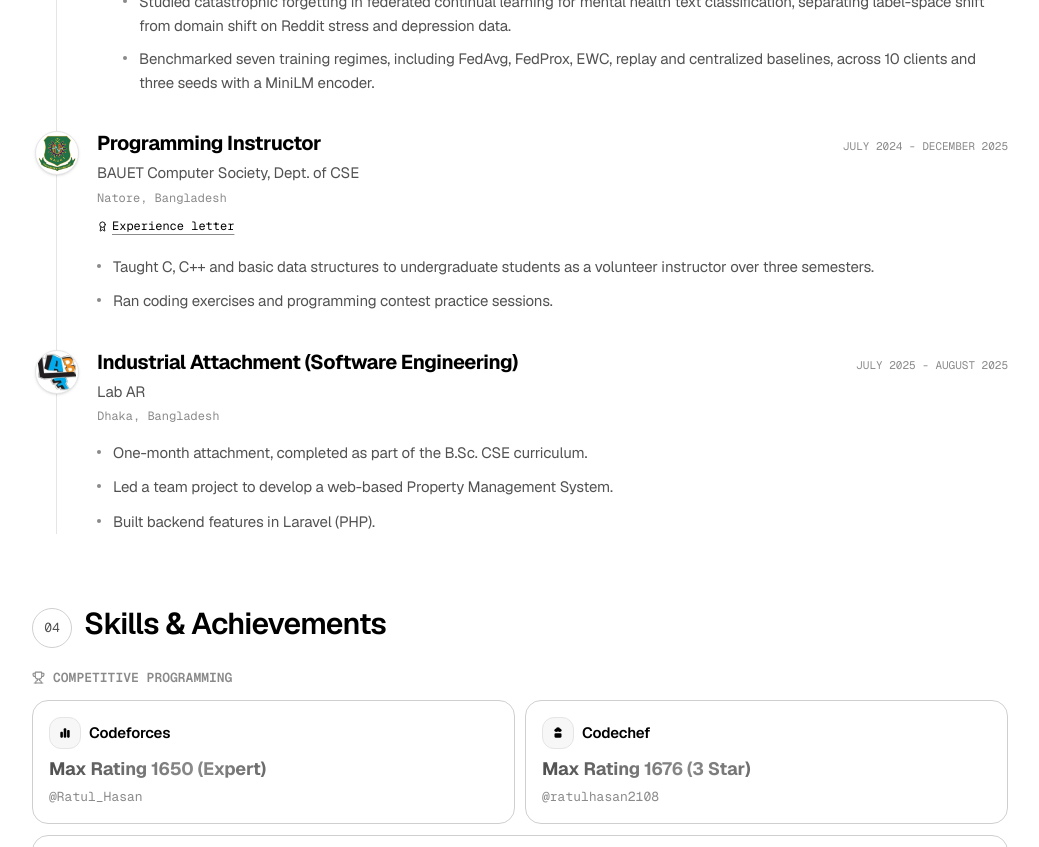
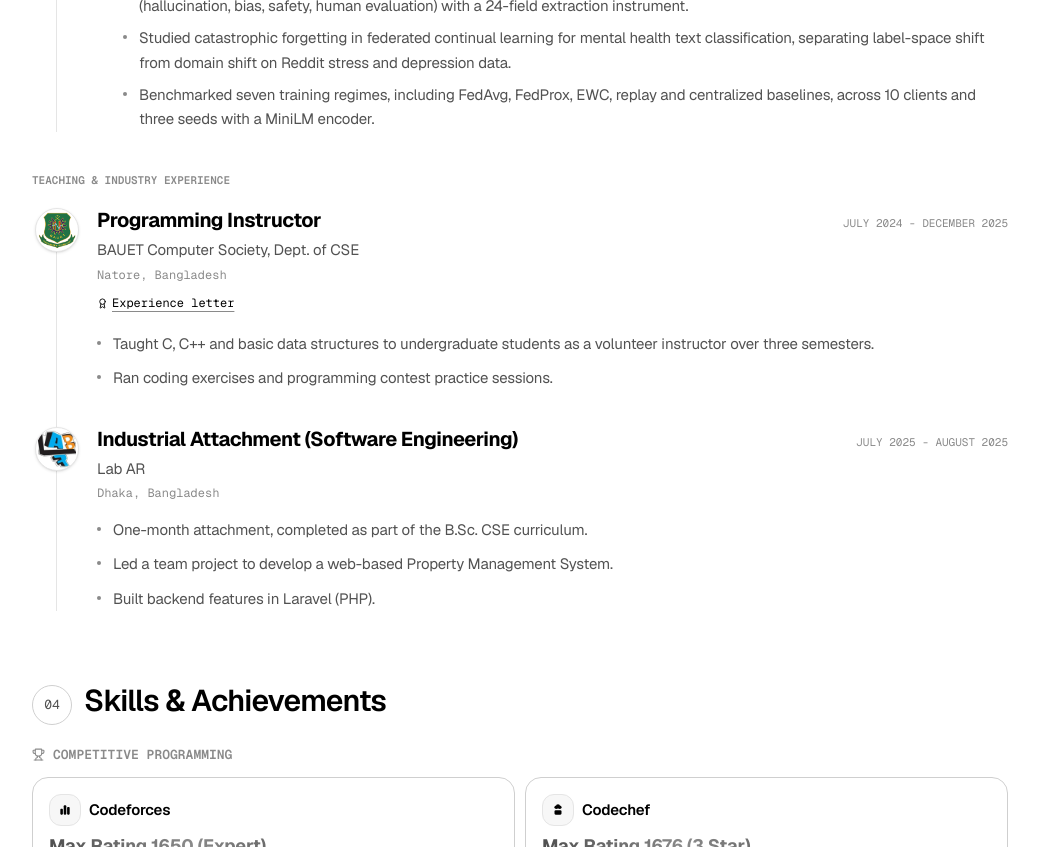
Before and after one commit to ratulhasan001/portfolio, a Next.js app: page / in a window 1280 px wide. Shown: the part 3360-4207 px from the top of the page, without its empty margins (120-1159 px from the left). Built offline with nearby package versions, Linux system fonts and the light colour scheme.

Commit message:
Group experience into Research and Teaching & Industry sections

```diff
--- a/src/components/experience-section.tsx
+++ b/src/components/experience-section.tsx
@@ -2,7 +2,7 @@
 
 import { motion } from "framer-motion";
 import { Award, ExternalLink, GitCommitHorizontal, Mail } from "lucide-react";
-import { experience, type Experience, type Position } from "@/lib/data";
+import { experience, experienceGroups, type Experience, type Position } from "@/lib/data";
 import { SectionTitle } from "./ui";
 import { WipeWords } from "./wipe-in";
 import { TimelineLogo } from "./timeline-logo";
@@ -78,8 +78,18 @@ export function ExperienceSection() {
 
       <SectionTitle index="03" title="Experience" />
 
+      {/* Split as on the CV: research first, so a reviewer finds it without
+          reading past the industry and teaching roles. */}
+      {experienceGroups.map((group) => {
+        const items = experience.filter((e) => e.kind === group.kind);
+        if (items.length === 0) return null;
+        return (
+          <div key={group.kind} className="mb-10 last:mb-0">
+            <h3 className="mono mb-5 text-[11px] font-semibold uppercase tracking-[0.16em] text-fg-subtle">
+              {group.label}
+            </h3>
             <ol className="relative ml-5 border-l border-border-default pl-8 sm:ml-6 sm:pl-10">
-        {experience.map((exp, i) => {
+              {items.map((exp, i) => {
                 const stacked = (exp.positions?.length ?? 0) > 1;
                 return (
                   <motion.li
@@ -103,7 +113,7 @@ export function ExperienceSection() {
                         org held several titles, the org takes the heading instead and
                         the titles stack beneath it. */}
                     <div className="flex flex-wrap items-baseline justify-between gap-x-4 gap-y-1">
-                <h3 className="text-lg font-bold leading-tight tracking-tight text-fg-default sm:text-xl">
+                      <h4 className="text-lg font-bold leading-tight tracking-tight text-fg-default sm:text-xl">
                         {stacked ? (
                           <span className="inline-flex flex-wrap items-center gap-x-3 gap-y-1">
                             <OrgName name={exp.org} website={exp.website} />
@@ -112,7 +122,7 @@ export function ExperienceSection() {
                         ) : (
                           <WipeWords text={exp.role} inView stagger={0.04} />
                         )}
-                </h3>
+                      </h4>
                       <span className="mono shrink-0 text-[11px] uppercase tracking-[0.12em] text-fg-subtle">
                         {exp.period}
                       </span>
@@ -181,6 +191,9 @@ export function ExperienceSection() {
                 );
               })}
             </ol>
+          </div>
+        );
+      })}
     </section>
   );
 }
--- a/src/lib/data.ts
+++ b/src/lib/data.ts
@@ -29,7 +29,16 @@ export type Position = {
   certificateLabel?: string;
 };
 
+/** Which sub-list of the Experience section a role sits in; mirrors the CV. */
+export type ExperienceKind = "research" | "teaching-industry";
+
+export const experienceGroups: { kind: ExperienceKind; label: string }[] = [
+  { kind: "research", label: "Research Experience" },
+  { kind: "teaching-industry", label: "Teaching & Industry Experience" },
+];
+
 export type Experience = {
+  kind: ExperienceKind;
   org: string;
   /** Organisation's site; the org name links to it. */
   website?: string;
@@ -61,6 +70,7 @@ export type Experience = {
 
 export const experience: Experience[] = [
   {
+    kind: "research",
     org: "ELITE Research Lab LLC",
     website: "https://elitelab.ai/",
     socials: [
@@ -115,6 +125,7 @@ export const experience: Experience[] = [
     logo: "/logo/elitelab.png",
   },
   {
+    kind: "teaching-industry",
     org: "BAUET Computer Society, Dept. of CSE",
     role: "Programming Instructor",
     location: "Natore, Bangladesh",
@@ -129,6 +140,7 @@ export const experience: Experience[] = [
     certificateLabel: "Experience letter",
   },
   {
+    kind: "teaching-industry",
     org: "Lab AR",
     role: "Industrial Attachment (Software Engineering)",
     location: "Dhaka, Bangladesh",
```
Lines whose indentation alone changed are shown as unchanged.
